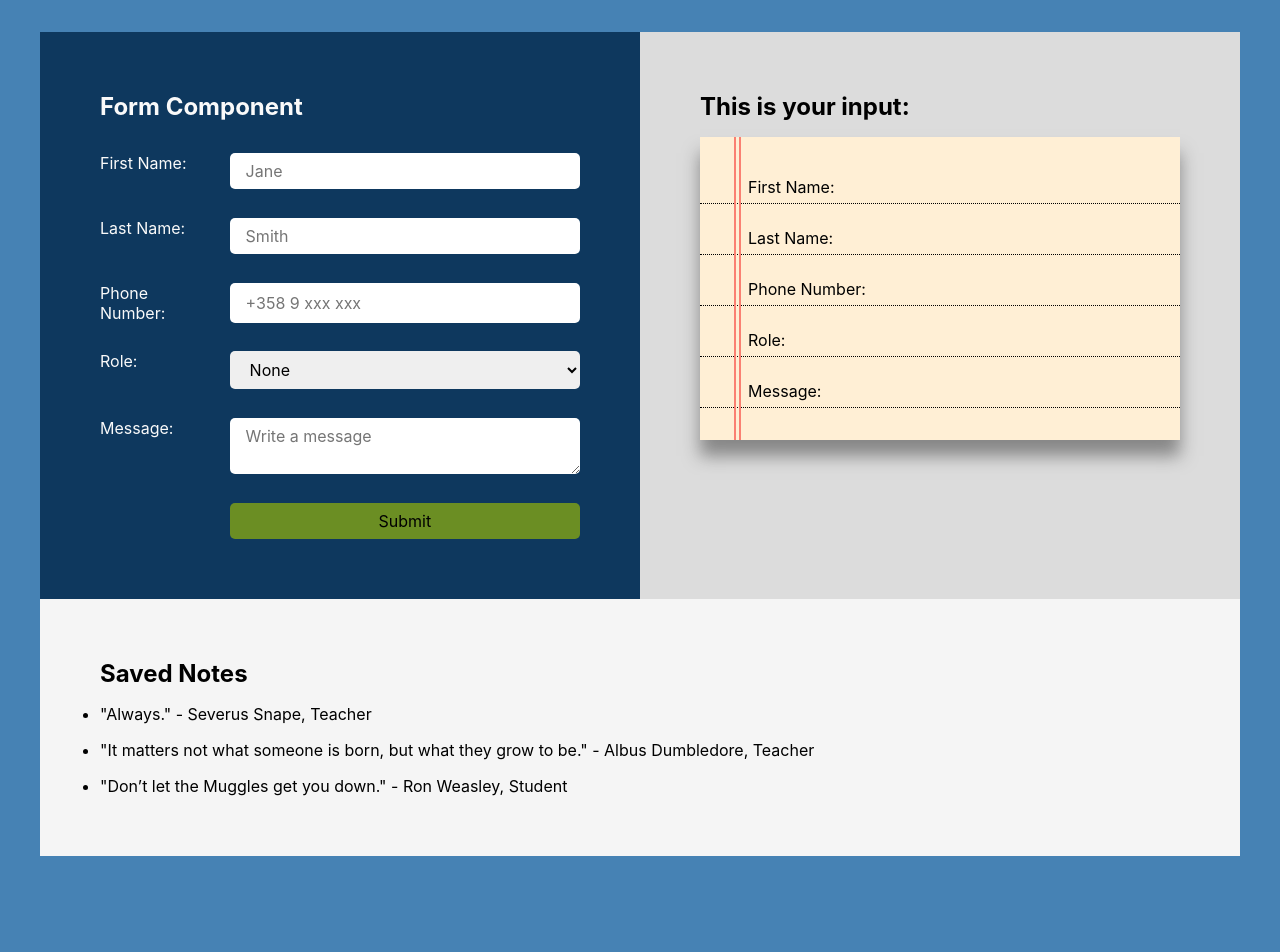
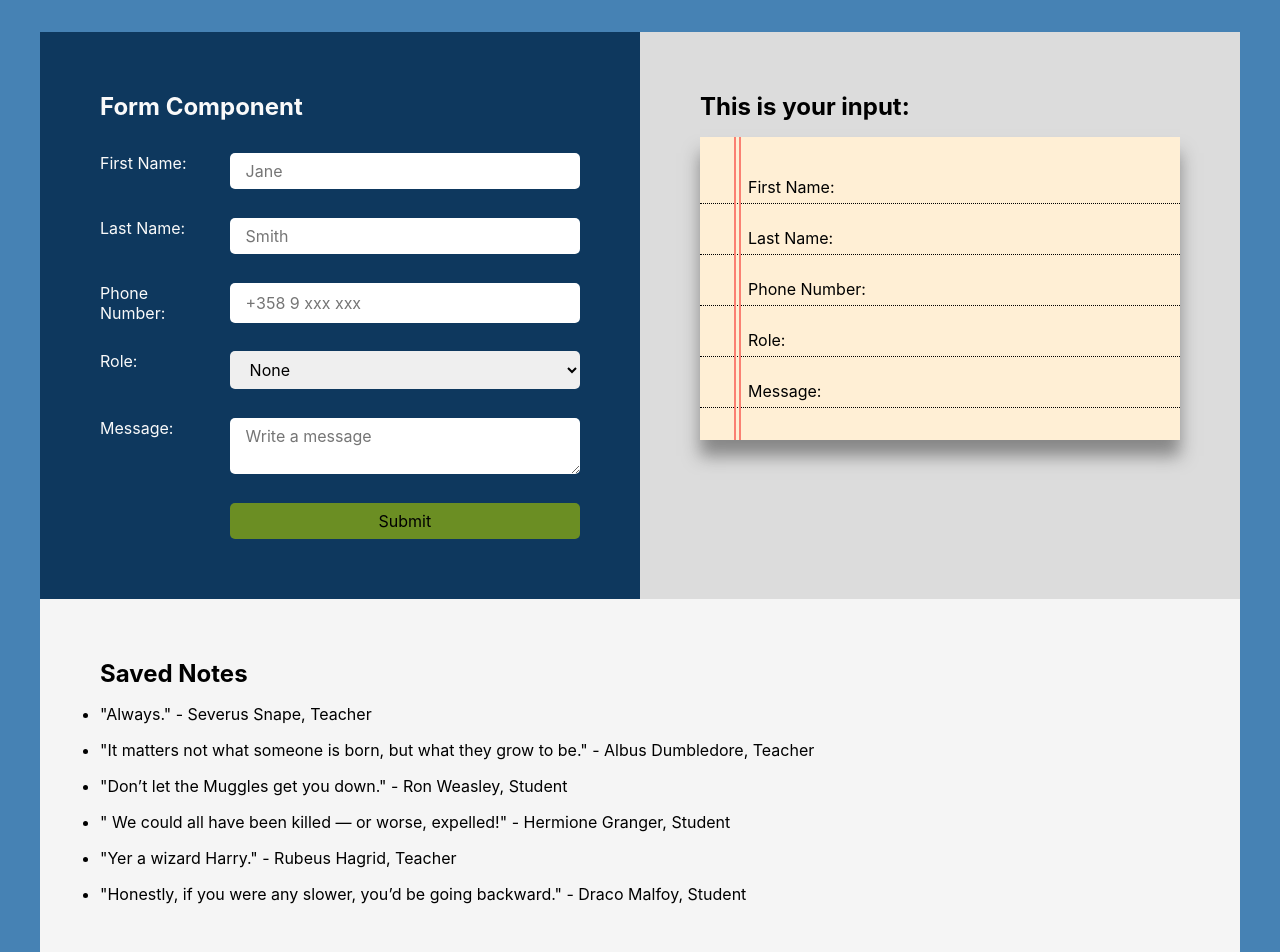
Before and after one commit to laurielim/REACT21K_REACT_JS, a React (Create React App) app in the folder task-05-forms/: page / in a window 1280 px wide. Shown: the top 952 px of the page. Before the commit the page ends 888 px from the top, so only its background shows below. Built offline with nearby package versions, Linux system fonts and the light colour scheme; data requests are answered from the project's data file.

Commit message:
handle form submit and use axios

```diff
--- a/task-05-forms/db.json
+++ b/task-05-forms/db.json
@@ -23,6 +23,30 @@
       "phoneNumber": "34654658",
       "message": "Don’t let the Muggles get you down.",
       "role": "Student"
+    },
+    {
+      "firstName": "Hermione",
+      "lastName": "Granger",
+      "phoneNumber": "04236687478",
+      "role": "Student",
+      "message": " We could all have been killed — or worse, expelled!",
+      "id": 4
+    },
+    {
+      "firstName": "Rubeus",
+      "lastName": "Hagrid",
+      "phoneNumber": "0457566876",
+      "role": "Teacher",
+      "message": "Yer a wizard Harry.",
+      "id": 5
+    },
+    {
+      "firstName": "Draco",
+      "lastName": "Malfoy",
+      "phoneNumber": "04 224233506",
+      "role": "Student",
+      "message": "Honestly, if you were any slower, you’d be going backward.",
+      "id": 6
     }
   ]
 }
--- a/task-05-forms/package.json
+++ b/task-05-forms/package.json
@@ -6,6 +6,7 @@
 		"@testing-library/jest-dom": "^5.11.4",
 		"@testing-library/react": "^11.1.0",
 		"@testing-library/user-event": "^12.1.10",
+		"axios": "^0.21.1",
 		"react": "^17.0.2",
 		"react-dom": "^17.0.2",
 		"react-scripts": "4.0.3",
--- a/task-05-forms/src/App.js
+++ b/task-05-forms/src/App.js
@@ -1,4 +1,5 @@
 import React, { Component } from "react";
+import axios from "axios";
 
 import "./App.css";
 
@@ -21,15 +22,16 @@ class App extends Component {
 	};
 
 	componentDidMount() {
-		fetch("//localhost:3001/notes")
-			.then((resp) => resp.json())
-			.then((data) => this.setState({ notes: data }));
+		axios
+			.get(`//localhost:3001/notes`)
+			// .then((resp) => resp.json())
+			.then((res) => this.setState({ notes: res.data }));
 	}
 
 	inputHandler = (event) => {
-		let newForm = { ...this.state.form };
-		newForm[event.target.id] = event.target.value;
-		this.setState({ form: newForm });
+		this.setState({
+			form: { ...this.state.form, [event.target.id]: event.target.value },
+		});
 	};
 
 	showPopupHandler = (event) => {
@@ -41,23 +43,34 @@ class App extends Component {
 		this.setState({ showPopup: false });
 	};
 
+	sendDataHandler = () => {
+		// request as in HTTP request
+		/* const requestOptions = {
+			method: "POST",
+			headers: { "content-type": "application/json" },
+			body: JSON.stringify(this.state.form),
+		};
+		fetch("//localhost:3001/notes", requestOptions); */
+
+		axios.post(`//localhost:3001/notes`, this.state.form);
+		window.location.reload();
+	};
+
 	render() {
-		const props = {
-			firstName: this.state.form.firstName,
-			lastName: this.state.form.lastName,
-			phoneNumber: this.state.form.phoneNumber,
-			role: this.state.form.role,
-			message: this.state.form.message,
-			backBtn: this.closePopupHandler,
-		};
 		return (
 			<div className='container'>
 				<main>
 					<Form input={this.inputHandler} submit={this.showPopupHandler} />
-					<View {...props} />
+					<View {...this.state.form} />
 					<NotesList notes={this.state.notes} />
 				</main>
-				{this.state.showPopup && <Popup {...props} />}
+				{this.state.showPopup && (
+					<Popup
+						{...this.state.form}
+						submit={this.sendDataHandler}
+						backBtn={this.closePopupHandler}
+					/>
+				)}
 			</div>
 		);
 	}
--- a/task-05-forms/src/Components/Popup.js
+++ b/task-05-forms/src/Components/Popup.js
@@ -7,6 +7,7 @@ const Popup = ({
 	role,
 	message,
 	backBtn,
+	submit,
 }) => {
 	const reloadApp = () => window.location.reload();
 	return (
@@ -19,7 +20,7 @@ const Popup = ({
 				<p>Role: {role}</p>
 				<p>Message: {message}</p>
 
-				<button type='submit' onClick={reloadApp} className='submit-btn'>
+				<button type='submit' onClick={submit} className='submit-btn'>
 					Send
 				</button>
 				<button
```
Also changed, not shown: 2 other files (tests, documents, lock files or other folders). Lines whose indentation alone changed are shown as unchanged.
